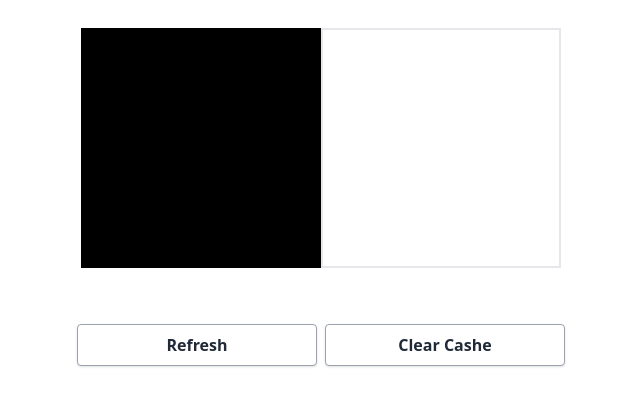
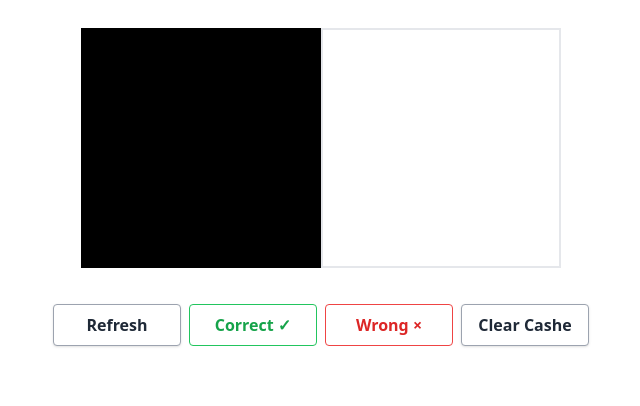
Before and after one commit to astatochek/react-digit-recognition, a React (Create React App) app: page / in a window 1280 px wide. Shown: the top 406 px of the page, without its empty margins (319-959 px from the left). Built offline with nearby package versions, Linux system fonts and the light colour scheme.

Commit message:
add approval buttons

```diff
--- a/src/components/DrawingComponent/DrawingComponent.tsx
+++ b/src/components/DrawingComponent/DrawingComponent.tsx
@@ -104,35 +104,6 @@ const Drawing = () => {
     return Math.sqrt(sum);
   }
 
-  function getAverage(input: number[], base: number[], num: number): number[] {
-    const nextAverage: number[] = [];
-    base.forEach((elem, i) => {
-      nextAverage.push((elem + input[i]) / (num + 1))
-    })
-    return nextAverage;
-  }
-
-  function addItemToLocalStorage(input: number[], label: string) {
-    const rawItem = localStorage.getItem(label);
-    if (rawItem) {
-      const item: LocalStorageItem = JSON.parse(rawItem);
-      localStorage.setItem(
-        label,
-        JSON.stringify({
-          average: getAverage(input, item.average, item.num),
-          num: item.num + 1
-        })
-      );
-    } else {
-      localStorage.setItem(
-        label,
-        JSON.stringify({
-          average: input,
-          num: 1,
-        })
-      );
-    }
-  }
 
   function compareWithCashed(input: number[]): string {
     const threshold = 0.025;
@@ -178,11 +149,19 @@ const Drawing = () => {
           const fastPrediction = compareWithCashed(sqData);
           if (fastPrediction) {
             setNum(prev => fastPrediction);
-            addItemToLocalStorage(sqData, fastPrediction);
+            localStorage.setItem("pending", JSON.stringify({
+              squeezed: sqData,
+              label: fastPrediction
+            }));
+            // addItemToLocalStorage(sqData, fastPrediction);
           } else {
             getPrediction(res).then(prediction => {
               setNum(prev => prediction);
-              addItemToLocalStorage(sqData, prediction);
+              localStorage.setItem("pending", JSON.stringify({
+                squeezed: sqData,
+                label: prediction
+              }));
+              // addItemToLocalStorage(sqData, prediction);
             })
           }
         }
--- a/src/components/MainComponent/MainComponent.tsx
+++ b/src/components/MainComponent/MainComponent.tsx
@@ -5,13 +5,71 @@ import PredictionContext from "../Context/PredictionContext";
 const MainComponent = () => {
   const { num, setNum } = useContext(PredictionContext);
 
+  interface LocalStorageItem {
+    average: number[];
+    num: number;
+  }
+
+  interface PendingPrediction {
+    squeezed: number[];
+    label: string;
+  }
+
   function clearLocalStorage() {
     localStorage.clear();
-    console.log('LocalStorage:', localStorage);
+    console.log("LocalStorage:", localStorage);
   }
 
   function refreshPage() {
     window.location.reload();
+  }
+
+  function getAverage(input: number[], base: number[], num: number): number[] {
+    const nextAverage: number[] = [];
+    base.forEach((elem, i) => {
+      nextAverage.push((elem + input[i]) / (num + 1));
+    });
+    return nextAverage;
+  }
+
+  function addItemToLocalStorage(input: number[], label: string) {
+    const rawItem = localStorage.getItem(label);
+    if (rawItem) {
+      const item: LocalStorageItem = JSON.parse(rawItem);
+      localStorage.setItem(
+        label,
+        JSON.stringify({
+          average: getAverage(input, item.average, item.num),
+          num: item.num + 1,
+        })
+      );
+    } else {
+      localStorage.setItem(
+        label,
+        JSON.stringify({
+          average: input,
+          num: 1,
+        })
+      );
+    }
+  }
+
+  function handleCorrect() {
+    const rawPending = localStorage.getItem("pending");
+    if (rawPending) {
+      const pending: PendingPrediction = JSON.parse(rawPending);
+      addItemToLocalStorage(pending.squeezed, pending.label);
+      localStorage.removeItem("pending");
+      console.log("LocalStorage:", localStorage);
+    }
+  }
+
+  function handleWrong() {
+    const rawPending = localStorage.getItem("pending");
+    if (rawPending) {
+      localStorage.removeItem("pending");
+      console.log("LocalStorage:", localStorage);
+    }
   }
 
   return (
@@ -20,15 +78,28 @@ const MainComponent = () => {
         <Drawing />
         <div className="border-2 w-60 h-60 text-xl text-center">{num}</div>
       </div>
-      <div className="flex flex-row justify-center m-7">
-      <button
-          className="w-60 bg-white hover:bg-gray-100 text-gray-800 font-semibold py-2 px-4 border border-gray-400 rounded shadow mx-1"
+
+      <div className="flex flex-row justify-center m-2">
+        <button
+          className="w-32 bg-white hover:bg-gray-100 text-gray-800 font-semibold py-2 px-4 border border-gray-400 rounded shadow mx-1"
           onClick={refreshPage}
         >
           Refresh
         </button>
         <button
-          className="w-60 bg-white hover:bg-gray-100 text-gray-800 font-semibold py-2 px-4 border border-gray-400 rounded shadow mx-1"
+          className="w-32 bg-transparent hover:bg-green-500 text-green-600 font-semibold hover:text-white py-2 px-4 border border-green-500 hover:border-transparent rounded mx-1"
+          onClick={handleCorrect}
+        >
+          Correct &#10003;
+        </button>
+        <button
+          className="w-32 bg-transparent hover:bg-red-500 text-red-600 font-semibold hover:text-white py-2 px-4 border border-red-500 hover:border-transparent rounded mx-1"
+          onClick={handleWrong}
+        >
+          Wrong &#215;
+        </button>
+        <button
+          className="w-32 bg-white hover:bg-gray-100 text-gray-800 font-semibold py-2 px-4 border border-gray-400 rounded shadow mx-1"
           onClick={clearLocalStorage}
         >
           Clear Cashe
```
